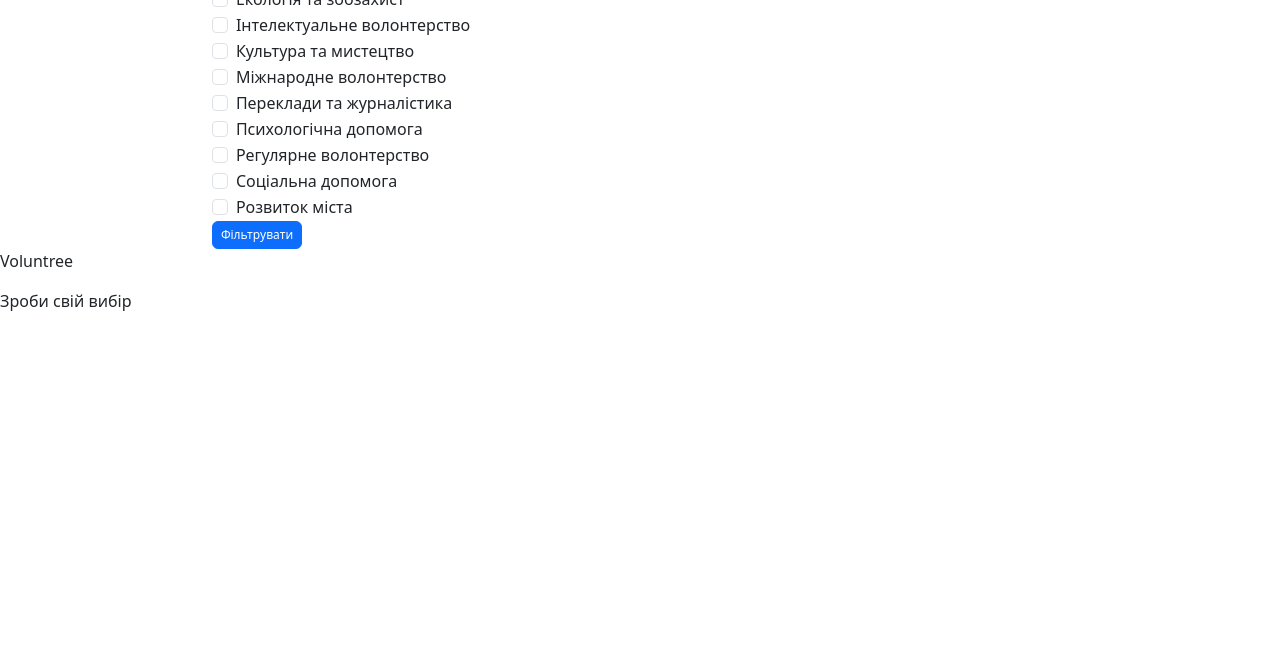
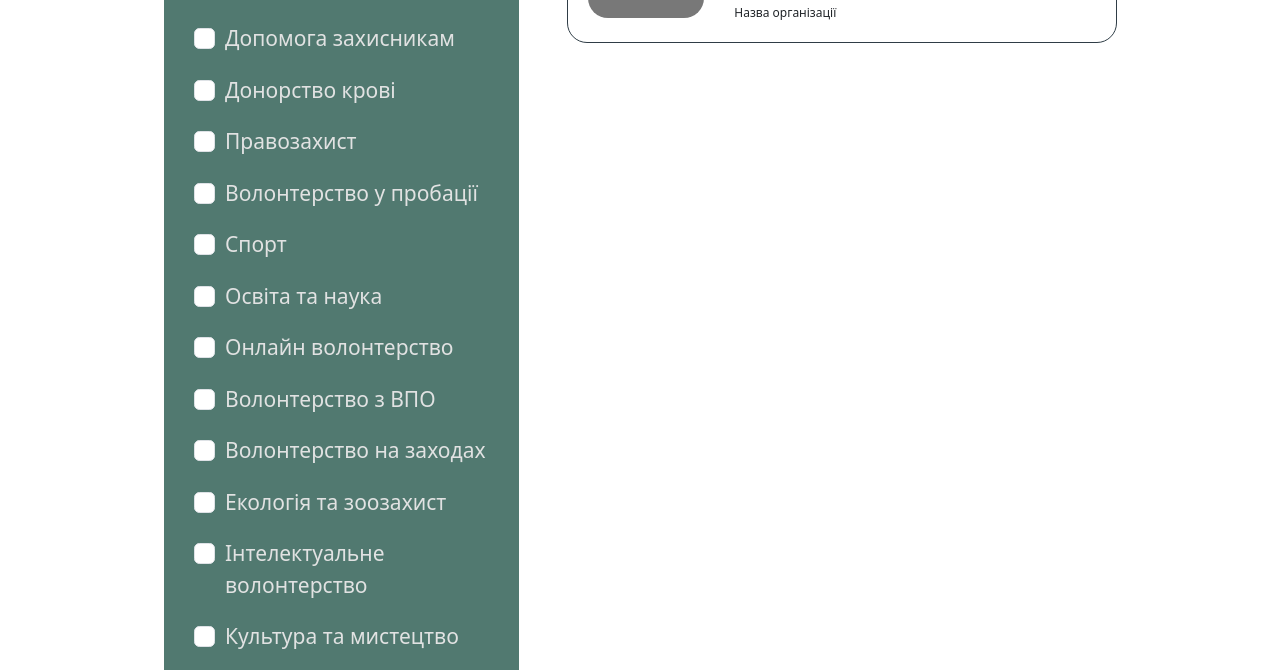
Before and after one commit to PRYDc10P8Pf8vVMfnC1Qlum/Voluntree, a plain HTML site: page project_front/filter.html in a window 1280 px wide. Shown: the part 397-1067 px from the top of the page. Before the commit the page ends 800 px from the top, so only its background shows below. Drawn offline with nearby package versions, Linux system fonts and the light colour scheme.

Commit message:
Update filter.html

```diff
--- a/project_front/filter.html
+++ b/project_front/filter.html
@@ -8,7 +8,7 @@
     <link rel="stylesheet" href="https://fonts.googleapis.com/css2?family=Montserrat:wght@400;700;900&display=swap" />
     <link href="https://cdn.jsdelivr.net/npm/bootstrap@5.3.3/dist/css/bootstrap.min.css" rel="stylesheet"
         integrity="sha384-QWTKZyjpPEjISv5WaRU9OFeRpok6YctnYmDr5pNlyT2bRjXh0JMhjY6hW+ALEwIH" crossorigin="anonymous" />
-    <link rel="stylesheet" href="styles/styles_filter.css">
+    <link rel="stylesheet" href="styles/style_filter.css">
     <link rel="stylesheet" href="styles/card.css">
 </head>
 
```
